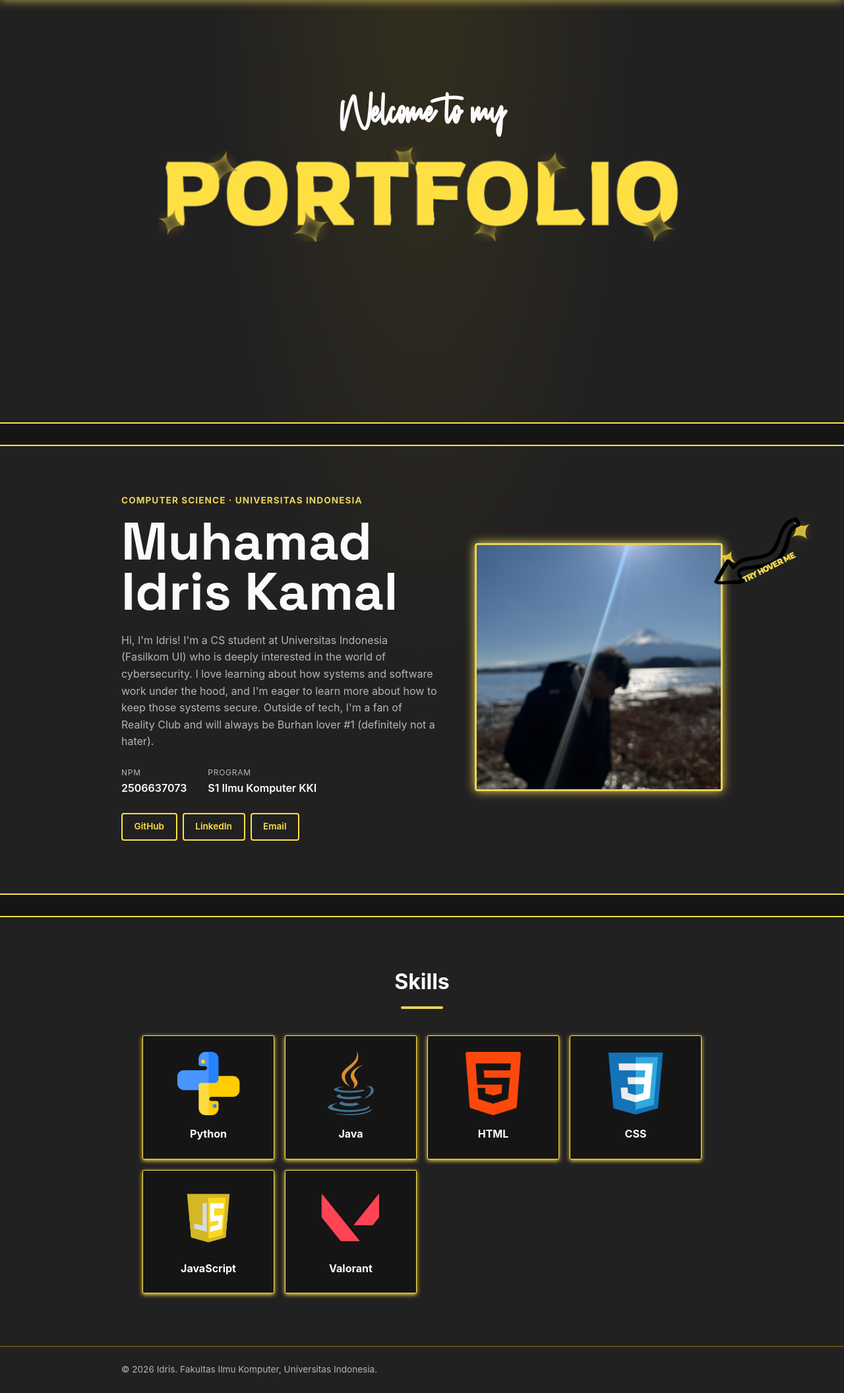
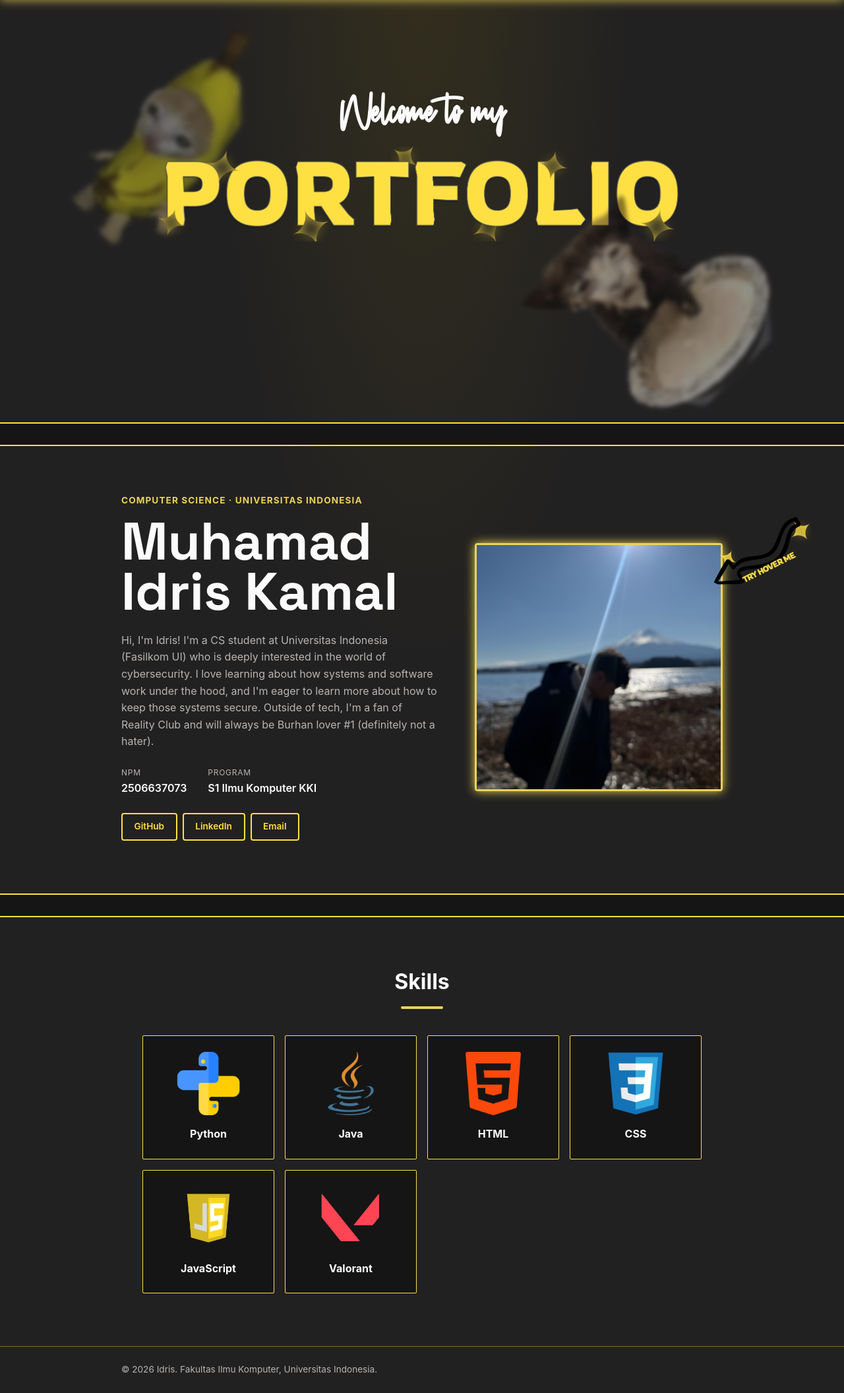
Before and after one commit to 1drism/myportofolio, a Django app: page / in a window 1280 px wide. Shown: the part 81-2192 px from the top of the page at 66% size. Run offline with Django 5.2, Linux system fonts and the light colour scheme.

Commit message:
Add decoration for welcome/landing page

```diff
--- a/static/css/style.css
+++ b/static/css/style.css
@@ -115,6 +115,17 @@ h1, .brand {
     from { opacity: 0; transform: translateY(40px); }
     to   { opacity: 1; transform: translateY(0); }
 }
+
+@keyframes catFromLeft {
+    from { opacity: 0; transform: translateX(-80px) rotate(-15deg); }
+    to   { opacity: 0.5; transform: translateX(0) rotate(45deg); }   /* end semi-transparent = subtle */
+}
+
+@keyframes catFromRight {
+    from { opacity: 0; transform: translateX(80px) rotate(15deg); }
+    to   { opacity: 0.5; transform: translateX(0) rotate(-45deg); }
+}
+
 .welcome {
     margin-top: -10rem;
     min-height: 100vh;
@@ -130,7 +141,9 @@ h1, .brand {
     font-size: clamp(2rem, 6vw, 5rem);
     color: var(--ink);
     margin-bottom: 50px;
+    opacity: 0;
     animation: slideFromTop 1s ease forwards;
+    animation-delay: 0.2s;
 }
 
 .welcome-bottom {
@@ -138,9 +151,33 @@ h1, .brand {
     max-width: 90%;
     height: auto;
     margin-top: -4rem;
-    opacity: 0;
+    opacity: 0; /* start invisible for the animation */
     animation: slideFromBottom 1s ease forwards;
-    animation-delay: 0.4s;
+    animation-delay: 0.5s;
+}
+
+.decoration-cat {
+    position: absolute;
+    width: 320px;
+    height: auto;
+    filter: blur(3px);
+    opacity: 0; /* start invisible for the animation */
+    z-index: 0;
+    pointer-events: none;
+}
+
+.cat-banana {
+    top: 100px;
+    left: 120px;
+    animation: catFromLeft 1.2s ease forwards;
+    animation-delay: 0.5s;
+}
+
+.cat-milk {
+    bottom: 100px;
+    right: 120px;
+    animation: catFromRight 1.2s ease forwards;
+    animation-delay: 0.3s;
 }
 
 .hero {
@@ -314,13 +351,12 @@ h1, .brand {
     background-color: var(--paper-dark);
     border: 1px solid var(--accent);
     border-radius: 2px;
-    box-shadow: 0 2px 6px var(--accent);
     transition: transform 0.2s ease, box-shadow 0.2s ease;
 }
 
 .skills-card:hover {
     transform: translateY(-4px);
-    box-shadow: 0 0 15px rgba(4, 64, 128, 0.8);
+        box-shadow: 0 6px 12px var(--accent);
 }
 
 .skills-card img {
--- a/templates/index.html
+++ b/templates/index.html
@@ -23,8 +23,10 @@
     </header>
     <main>
         <section class="welcome">
+            <img src="/static/img/banana-cat-image.png" alt="" class="decoration-cat cat-banana">
             <h1 class="welcome-text">Welcome to my</h1>
             <img src="/static/img/portfolio-img.png" alt="Portfolio" class="welcome-bottom">
+            <img src="/static/img/milk-cat-image.png" alt="" class="decoration-cat cat-milk">
         </section>
         <div class="divider">
         </div>
```
Also changed, not shown: static/img/banana-cat-image.png (added), static/img/milk-cat-image.png (added).
